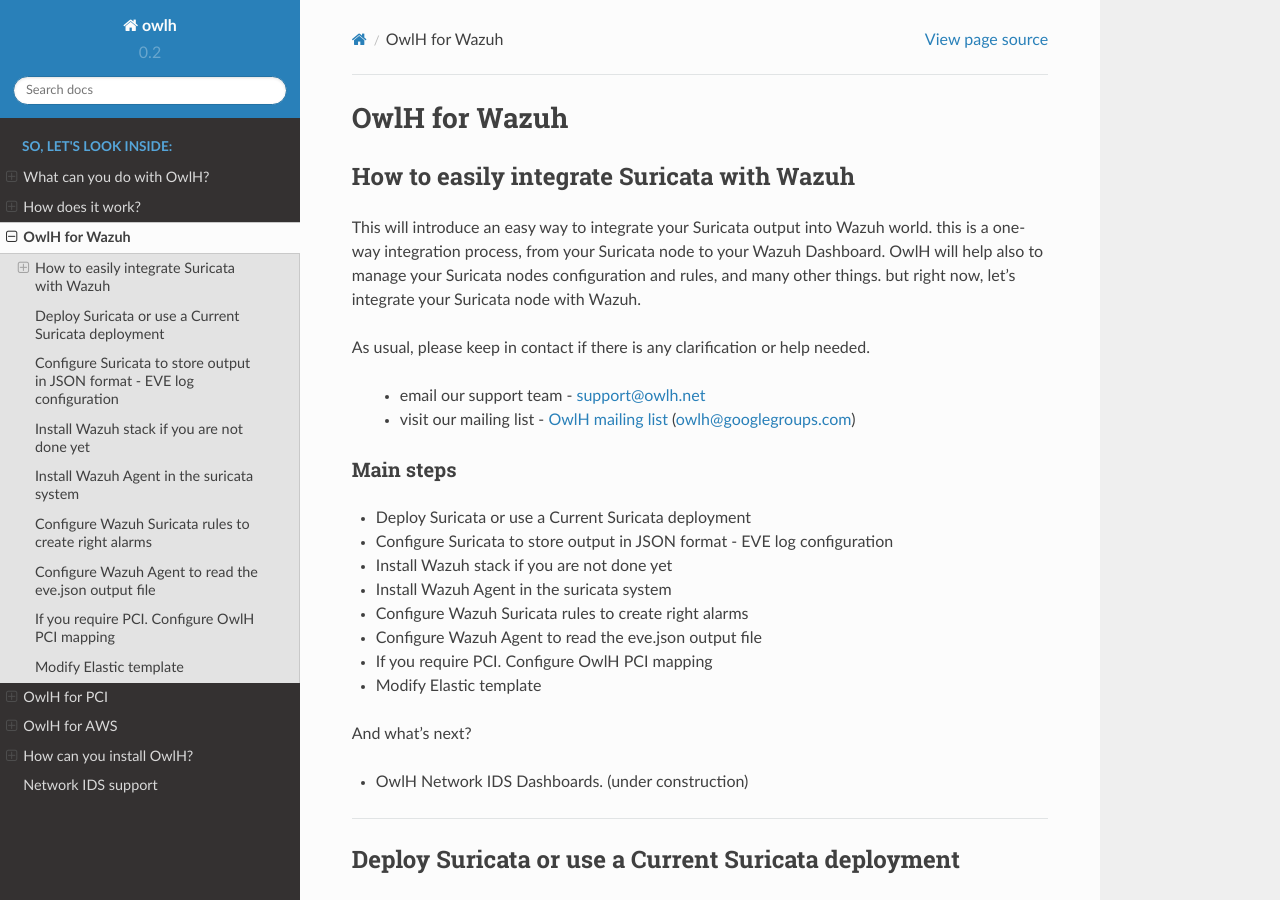
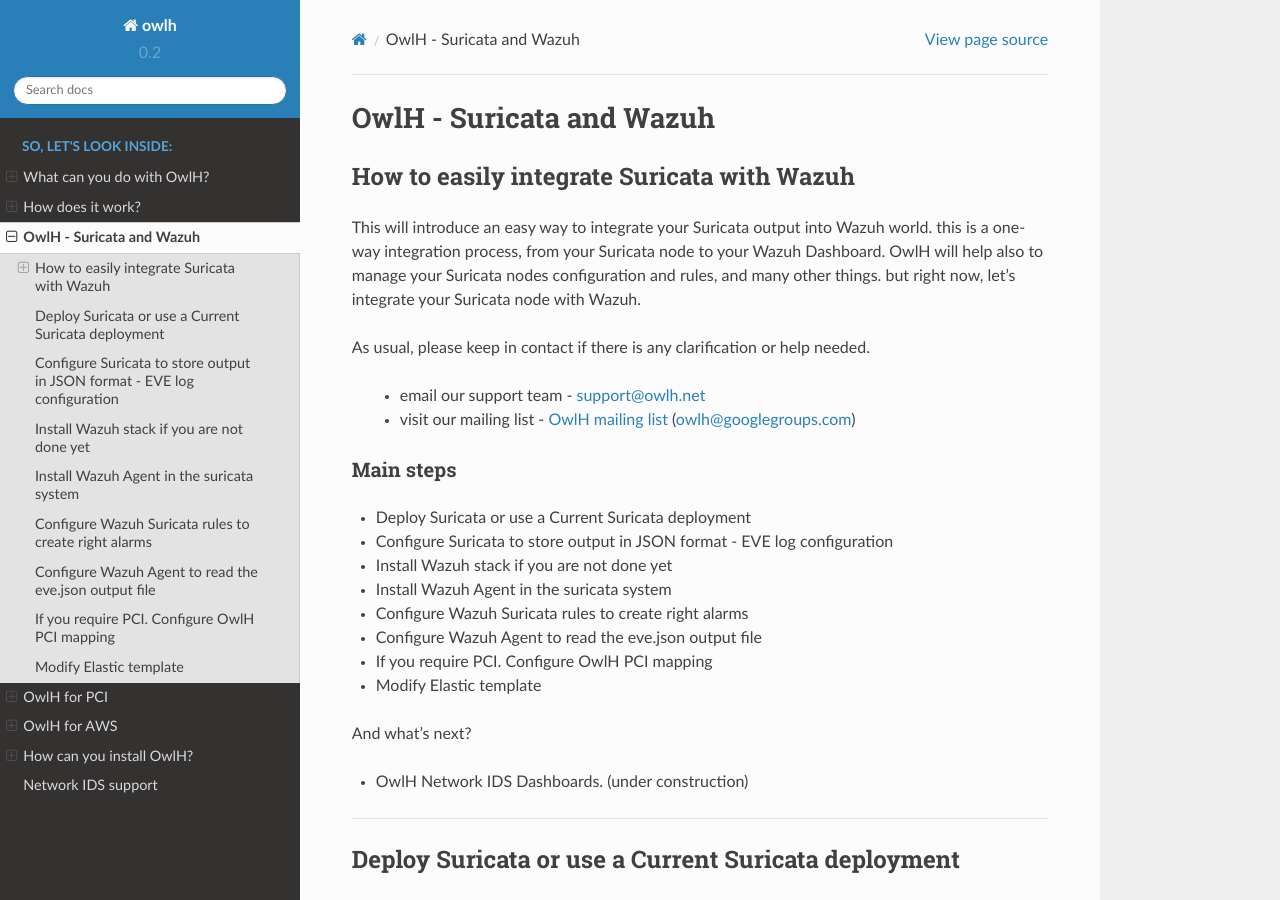
Before and after one commit to austinsonger/documentation, a Sphinx documentation site: the page built from source/main/OwlHWazuh.rst, in a window 1280 px wide and 900 px high. Built offline with Sphinx 7.4.7 and the Read the Docs theme 2.0.0, drawn with Linux system fonts in a browser that asks for light colours.

Commit message:
-- Suricata-Wazuh  --

```diff
--- a/source/main/OwlHWazuh.rst
+++ b/source/main/OwlHWazuh.rst
@@ -1,5 +1,5 @@
-OwlH for Wazuh
-==============
+OwlH - Suricata and Wazuh
+=========================
 
 How to easily integrate Suricata with Wazuh
 -------------------------------------------
```
Also changed, not shown: 9 other files.
